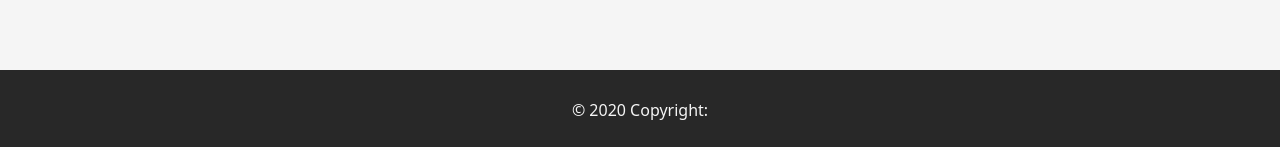
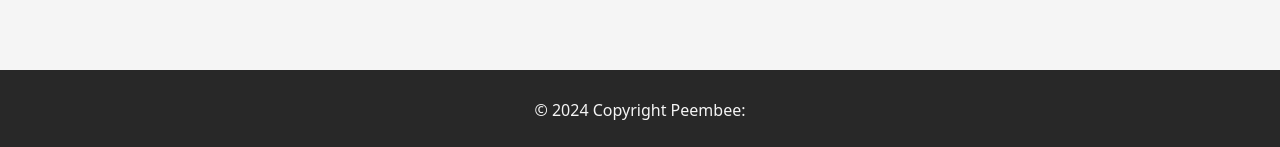
Before and after one commit to peembee/NextHigh, a React (Vite) app: page /home in a window 1280 px wide. Shown: the part 650-797 px from the top of the page. Built offline with nearby package versions, Linux system fonts and the light colour scheme; no server answers.

Commit message:
footer text

```diff
--- a/src/shared/footer.tsx
+++ b/src/shared/footer.tsx
@@ -12,7 +12,7 @@
           alignItems: 'center',
         }}
       >
-        © 2020 Copyright:
+        © 2024 Copyright Peembee:
       </div>
     </footer>
   );
```
